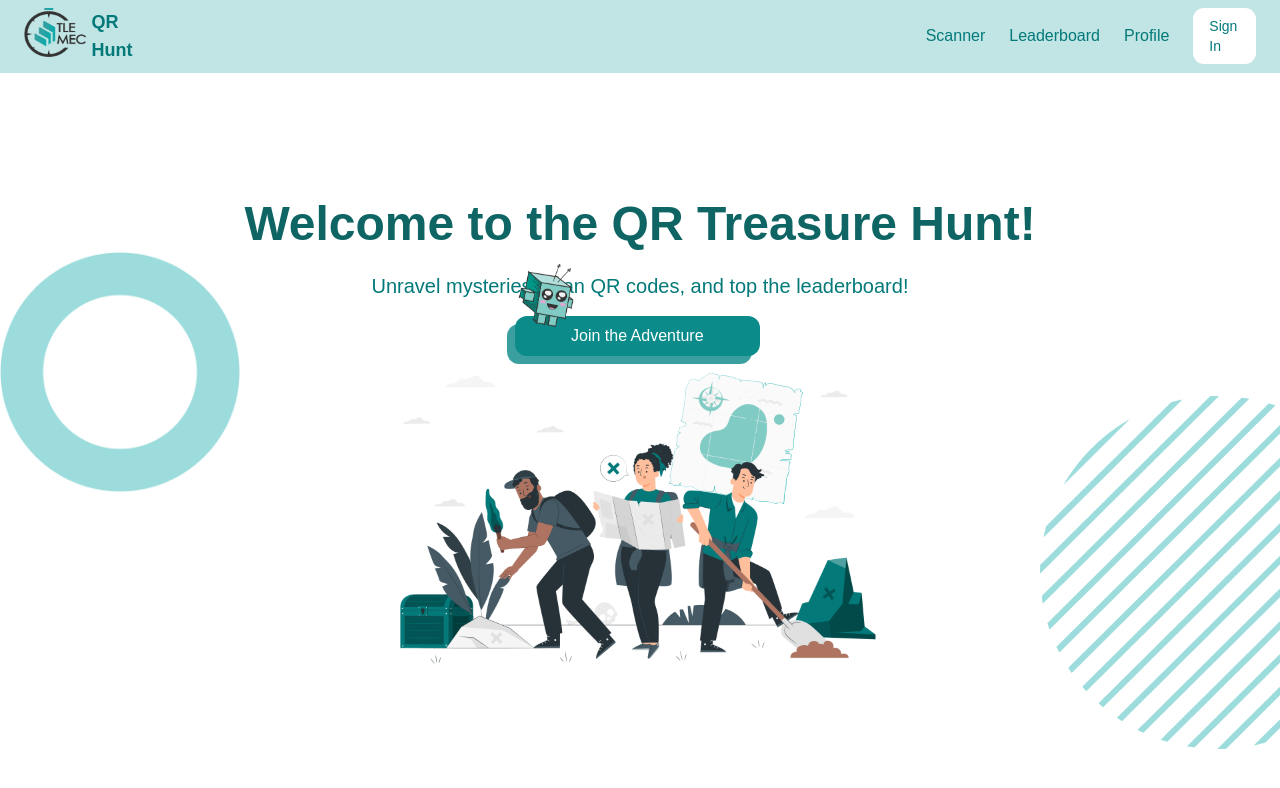
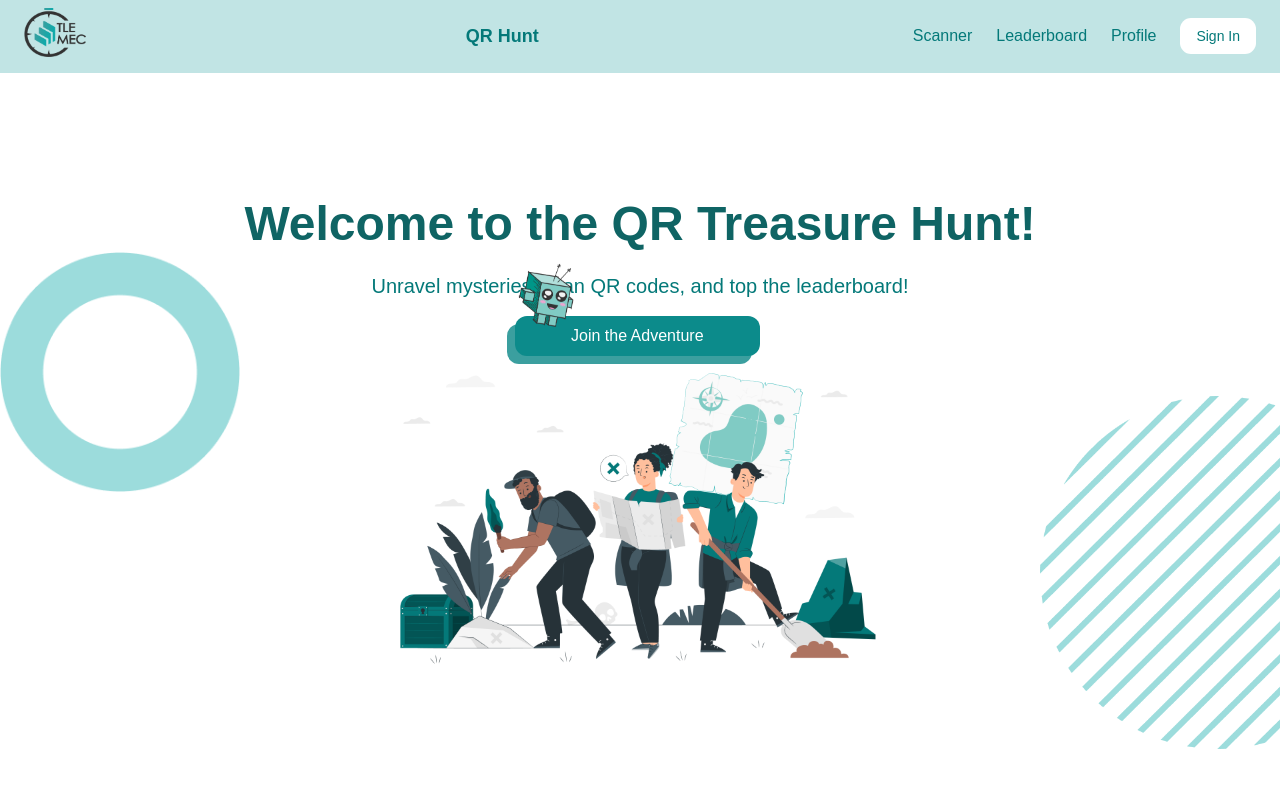
Before and after one commit to roshinjimmy/qr-hunt, a Next.js app: page / in a window 1280 px wide. Shown: the top 788 px of the page. Built offline with nearby package versions, Linux system fonts and the light colour scheme; no server answers.

Commit message:
updated navbar ui

```diff
--- a/src/components/navbar.js
+++ b/src/components/navbar.js
@@ -4,9 +4,8 @@
 import { useState, useEffect } from "react";
 import { useRouter } from "next/navigation";
 import { auth } from "../lib/firebase";
-import { signOut } from "firebase/auth";
 import Link from "next/link";
-import logo from '../assets/TLE.png'
+import logo from '../assets/TLE.png';
 
 const Navbar = () => {
   const router = useRouter();
@@ -16,32 +15,28 @@
   // Fetch signed-in user info
   useEffect(() => {
     const unsubscribe = auth.onAuthStateChanged((currentUser) => {
-      if (currentUser) {
-        setUser(currentUser);
-      } else {
-        setUser(null);
-      }
+      setUser(currentUser);
     });
 
     return () => unsubscribe();
   }, []);
 
   return (
-    <nav className="px-6 py-2 relative" style={{ backgroundColor: '#C1E4E4', color: '#047979' }}>
-      <div className="container mx-auto flex  items-center">
+    <nav className="px-6 py-2 relative bg-[#C1E4E4] text-[#047979]">
+      <div className="container mx-auto flex items-center justify-between">
         <Image
           src={logo}
           alt="logo"
           className="w-10 mb-2"
-          style={{height:'5%', width:'5%', marginRight:'6px'}}
-      />
-        {/* Title */}
+          style={{ height: '5%', width: '5%', marginRight: '6px' }}
+        />
         <h1 className="text-lg font-bold">QR Hunt</h1>
 
         {/* Hamburger Icon for Mobile View */}
         <button
           className="block md:hidden focus:outline-none"
           onClick={() => setMobileMenuOpen(!isMobileMenuOpen)}
+          aria-label="Toggle menu"
         >
           <svg
             className="w-6 h-6"
@@ -60,7 +55,7 @@
         </button>
 
         {/* Navigation Links for Desktop */}
-        <div className="hidden md:flex space-x-6 font-lg items-center justify-center justify-inbetween" style={{color:'rgba(4,121,121,1', marginLeft:'62%'}}>
+        <div className="hidden md:flex space-x-6 items-center">
           <Link href="/scanner" className="hover:text-gray-400 transition duration-200">
             Scanner
           </Link>
@@ -83,7 +78,7 @@
         {/* Mobile Fullscreen Menu */}
         {isMobileMenuOpen && (
           <div className="fixed inset-0 bg-gray-900 bg-opacity-95 flex flex-col z-50">
-            <ul className="space-y-8 text-center">
+            <ul className="space-y-8 text-center mt-10">
               <li>
                 <Link
                   href="/scanner"
@@ -107,7 +102,6 @@
                   href="/profile"
                   className="text-white text-2xl hover:text-gray-400 transition duration-200"
                   onClick={() => setMobileMenuOpen(false)}
-                  style={{marginTop:'10px'}}
                 >
                   Profile
                 </Link>
```
Also changed, not shown: 1 other file (tests, documents, lock files or other folders).
